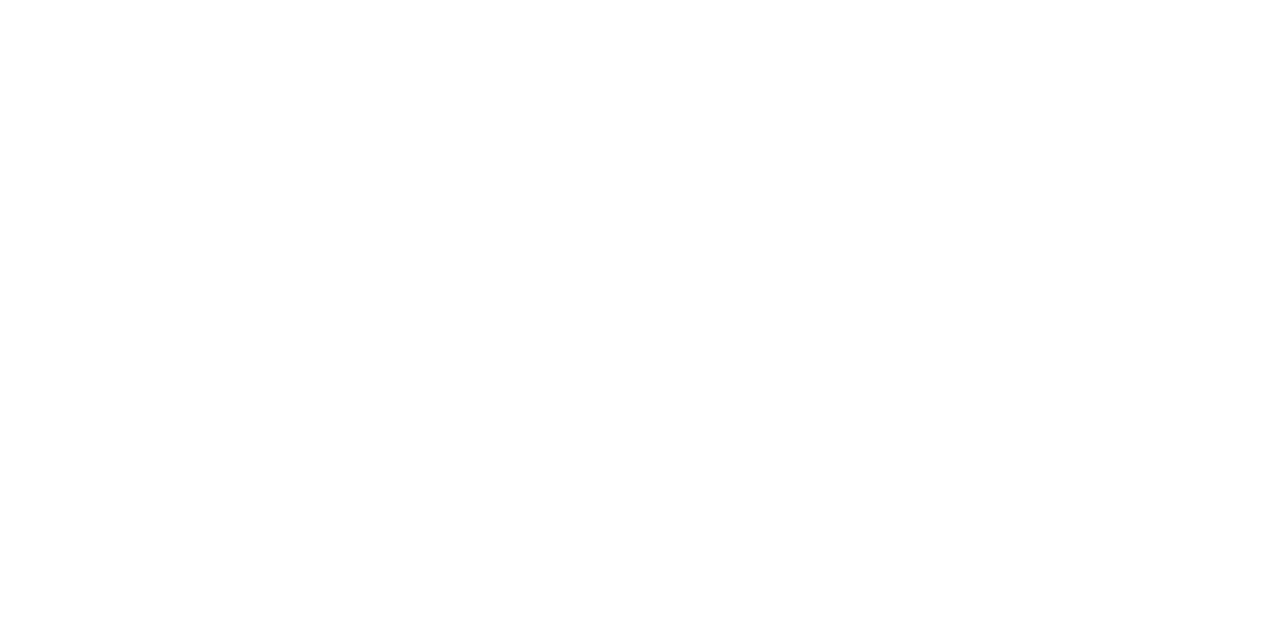
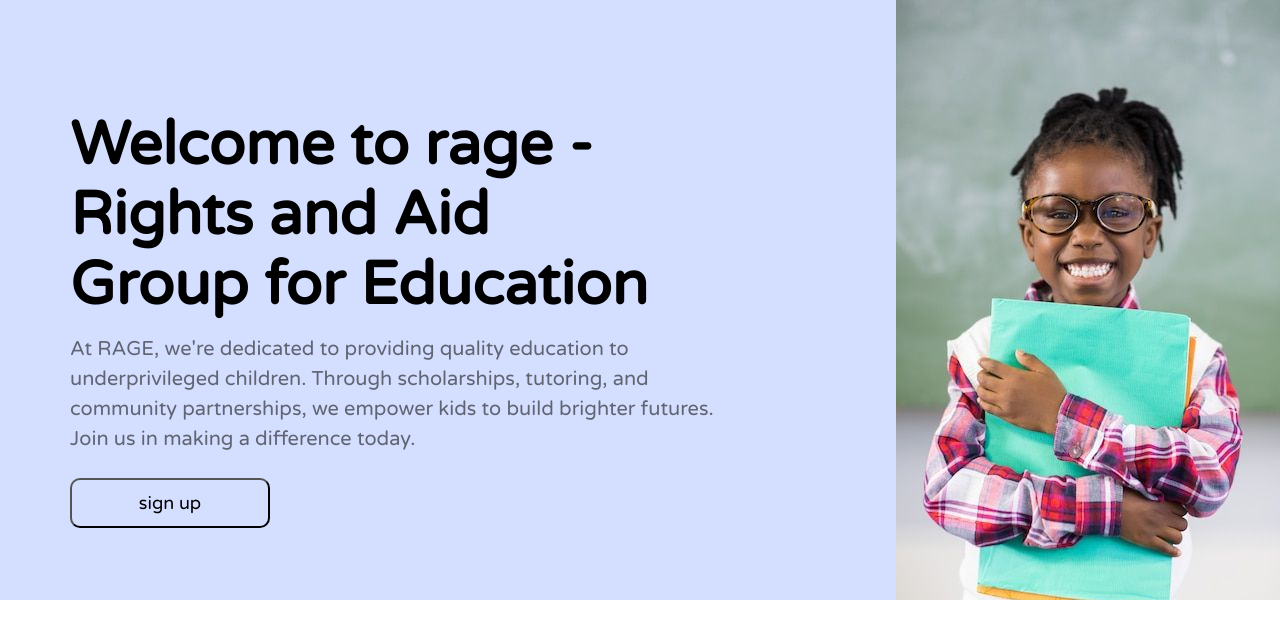
Before and after one commit to eniolaSamuel/Rave-Media-NGO, a React (Create React App) app: page /home in a window 1280 px wide. Before the commit this address had no page. Shown: the top 638 px of the page. Built offline with nearby package versions, Linux system fonts and the light colour scheme.

Commit message:
Subsequent commit

```diff
--- a/src/App.js
+++ b/src/App.js
@@ -1,6 +1,7 @@
 import { BrowserRouter, Routes, Route } from "react-router-dom";
 import {RavePlatform} from "./views/RavePlatform";
 import {Navbar} from "./views/NavBar";
+import {HomePage} from "./views/HomePage";
 
 
 function App() {
@@ -10,6 +11,7 @@
           <Routes>
             <Route path="/" element={<RavePlatform />} />
             <Route path="/navbar" element={<Navbar />} />
+            <Route path="/home" element={<HomePage />} />
           </Routes>
         </BrowserRouter>
       </>
--- a/src/styles/HomePage.css
+++ b/src/styles/HomePage.css
@@ -1,16 +1,67 @@
+.home-page-main-frame{
+    width: 100%;
+    height: 600px;
+    display: flex;
+    overflow:hidden;
+
+}
+
 .intro-frame{
-    position: absolute;
-    top: 0;
-    left: 0;
-    width: 50%;
-    height: 100%;
-    background-color: #f0f0f0;
-    transform-origin: bottom right;
-    transform: skewX(-30deg);
+    padding: 70px;
+    background-color: #d4deff;
+    width: 70%;
 }
 
 .image-frame{
-    width: 50%;
-    float: right; /* or left */
-    background-color: #fff;
+    width: 30%;
 }
+
+
+.text-box h1{
+    width: 600px;
+    height: 24px;
+    font-size: 60px;
+    font-weight: 600;
+    line-height: 70px;
+    letter-spacing: 0em;
+    text-align: left;
+    font-family: "Varela Round", sans-serif;
+}
+.text-box p{
+    width: 650px;
+    height: 14px;
+    font-size: 20px;
+    font-weight: 400;
+    line-height: 30px;
+    letter-spacing: 0em;
+    text-align: left;
+    color: rgba(0, 0, 0, 0.55);
+    margin-top: 200px;
+    font-family: "Varela Round", sans-serif;
+}
+
+.sign-up-button-big{
+    /*background-color: rgba(242, 242, 248, 0.82);*/
+    color:#000000;
+    border-color: #000000;
+    transition: background-color;
+    transition-duration: 200ms;
+    cursor: pointer;
+    background: transparent;
+    height: 50px;
+    width: 200px;
+    left: 181px;
+    margin-top: 110px;
+    border-radius: 10px;
+    padding: 8px 16px 8px 16px;
+    font-size: large;
+    font-family: "Varela Round", sans-serif;
+    font-weight: 400;
+    font-style: normal;
+}
+
+.sign-up-button-big:hover{
+    /*box-shadow: inset 200px 0 0 0 #368db2;*/
+    background-color: black;
+    color: #ffff;
+}
--- a/src/styles/NavBar.css
+++ b/src/styles/NavBar.css
@@ -1,11 +1,9 @@
 .navigation-main-frame{
-    position: fixed;
     top: 0;
     width: 100%;
     z-index: 100;
     height: 80px;
     background-color: #000000;
-    padding: 2px;
     display: flex;
 }
 
@@ -76,5 +74,6 @@
 }
 #signUp-button:hover{
     /*box-shadow: inset 200px 0 0 0 #368db2;*/
-    background-color: #3B3086;
+    background-color: #D4DEFF;
+    color: black;
 }
--- a/src/views/HomePage.jsx
+++ b/src/views/HomePage.jsx
@@ -7,13 +7,13 @@
         <div className="home-page-main-frame">
             <div className="intro-frame">
                 <div className="text-box">
-                    <h1>Welcome to RAGE - Rights and Aid Group for Education</h1>
+                    <h1>Welcome to rage - Rights and Aid Group for Education</h1>
                     <p>At RAGE, we're dedicated to providing quality education to underprivileged children.
                         Through scholarships, tutoring, and community partnerships,
                         we empower kids to build brighter futures. Join us in making a difference today.</p>
                 </div>
                 <div className="text-button">
-                    <button className="sign-up-button-big"></button>
+                    <button className="sign-up-button-big"> sign up </button>
                 </div>
             </div>
 
--- a/src/views/NavBar.jsx
+++ b/src/views/NavBar.jsx
@@ -27,7 +27,7 @@
                         </ul>
                     </div>
                     <div>
-                        <button id="signUp-button" >Sign Up</button>
+                        <button id="signUp-button" >sign up</button>
                     </div>
                 </nav>
             </div>
--- a/src/views/RavePlatform.jsx
+++ b/src/views/RavePlatform.jsx
@@ -1,9 +1,11 @@
 import {Navbar} from "./NavBar";
+import {HomePage} from "./HomePage";
 
 export const RavePlatform = () => {
     return(
         <div>
             <Navbar/>
+            <HomePage />
         </div>
     )
 }
```
Also changed, not shown: src/assets/image/svg/home-Page-Background.svg.
